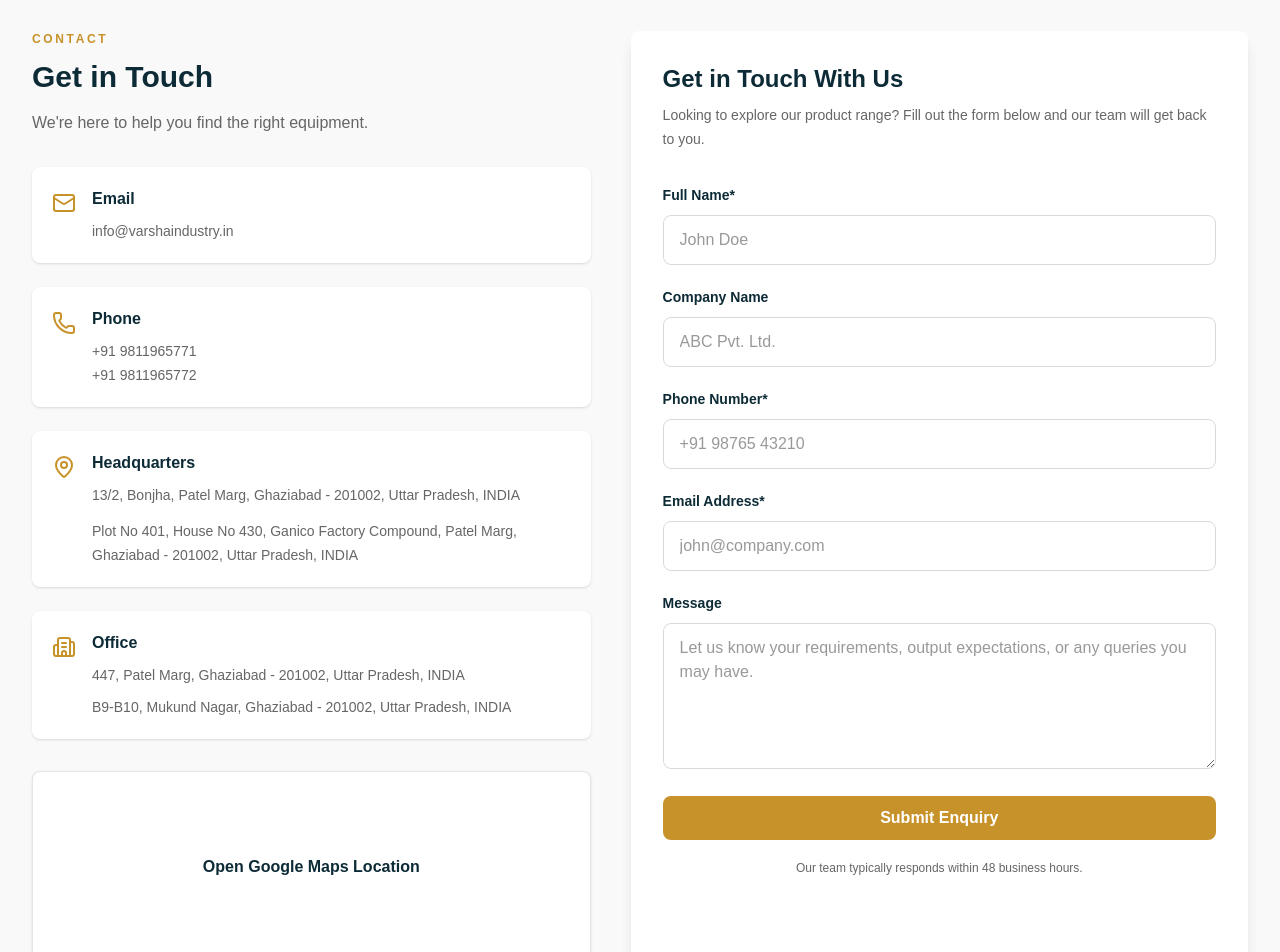
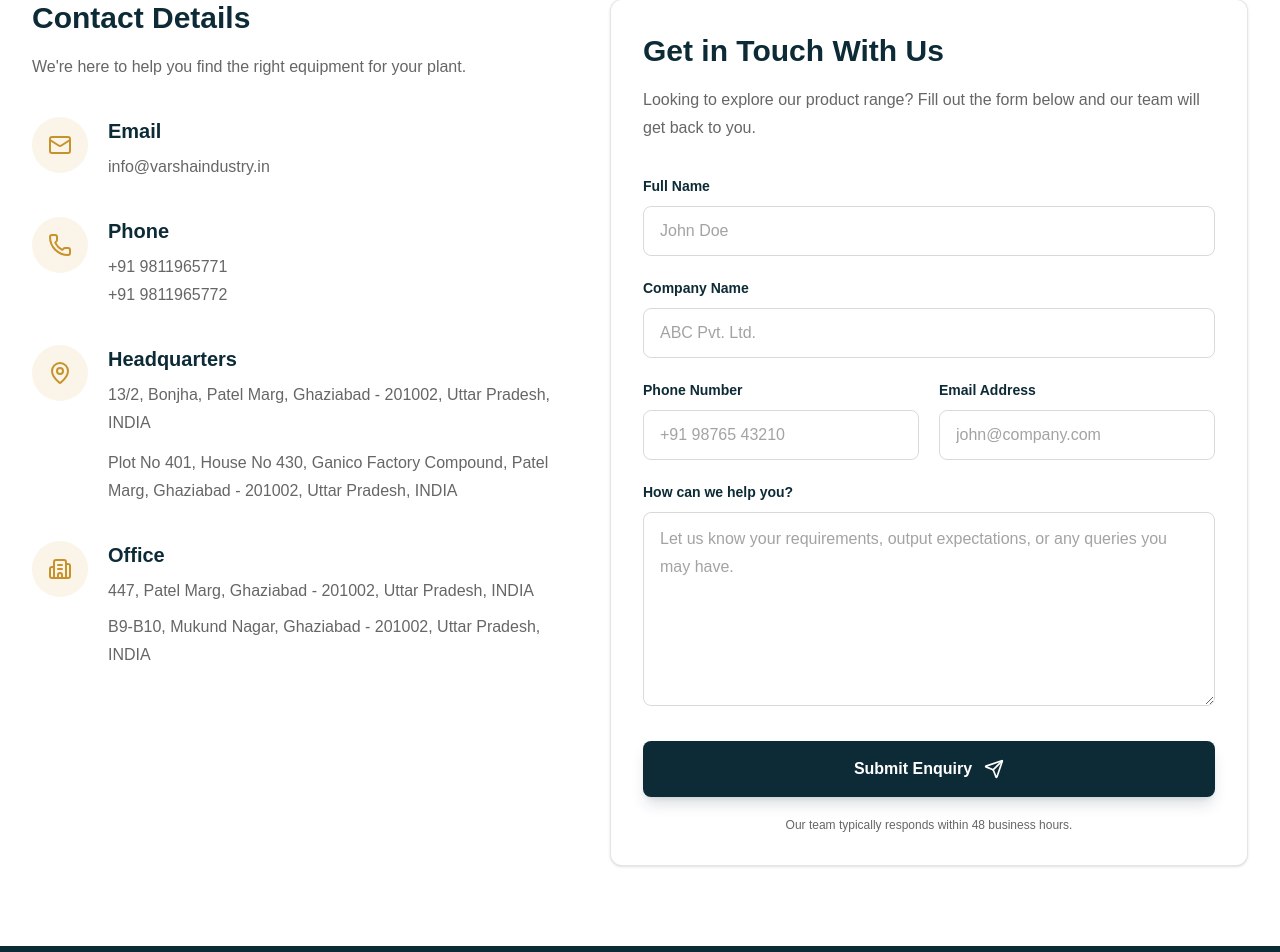
Before and after one commit to scalkit/Varsha-Industries, a Next.js app: page /contact in a window 1280 px wide. Shown: the part 377-1329 px from the top of the page. Built offline with nearby package versions, Linux system fonts and the light colour scheme.

Commit message:
UI changes 5

```diff
--- a/app/contact/page.tsx
+++ b/app/contact/page.tsx
@@ -1,22 +1,29 @@
-import { Building2, Mail, MapPin, Phone } from "lucide-react";
+import { Building2, ExternalLink, Mail, MapPin, Phone } from "lucide-react";
 import ContactForm from "@/components/ContactForm";
-import InnerHero from "@/components/InnerHero";
 import { brand } from "@/lib/site-data";
 
 export default function ContactPage() {
     return (
         <>
-            <InnerHero title="Contact Us" />
-            <section className="bg-soft py-16 md:py-24">
-                <div className="mx-auto grid max-w-screen-xl gap-10 px-4 sm:px-6 lg:grid-cols-[0.95fr_1.05fr] lg:px-8">
+            <section className="bg-primary px-4 py-16 text-center text-white sm:px-6 md:py-20 lg:px-8">
+                <div className="mx-auto max-w-3xl">
+                    <p className="text-xs font-bold uppercase tracking-[0.22em] text-amber">CONTACT</p>
+                    <h1 className="mt-4 text-3xl font-bold leading-tight sm:text-4xl md:text-5xl">Contact Us</h1>
+                    <p className="mx-auto mt-4 max-w-2xl text-base leading-7 text-white/75">
+                        Have a product enquiry or custom manufacturing request? We are here to help.
+                    </p>
+                </div>
+            </section>
+
+            <section className="bg-white py-14 md:py-20">
+                <div className="mx-auto grid max-w-screen-xl gap-10 px-4 sm:px-6 lg:grid-cols-[0.9fr_1.1fr] lg:gap-14 lg:px-8">
                     <div>
-                        <p className="text-xs font-bold uppercase tracking-[0.22em] text-amber">
-                            CONTACT
+                        <h2 className="text-2xl font-bold leading-tight text-primary sm:text-3xl">Contact Details</h2>
+                        <p className="mt-4 max-w-xl text-base leading-7 text-muted">
+                            We&apos;re here to help you find the right equipment for your plant.
                         </p>
-                        <h2 className="mt-3 text-2xl font-bold text-primary sm:text-3xl">Get in Touch</h2>
-                        <p className="mt-4 text-muted">We&apos;re here to help you find the right equipment.</p>
 
-                        <div className="mt-8 space-y-6">
+                        <div className="mt-9 space-y-9">
                             <Info icon={Mail} title="Email">
                                 <a href={`mailto:${brand.email}`} className="hover:text-amber">
                                     {brand.email}
@@ -42,14 +49,7 @@ export default function ContactPage() {
                             </Info>
                         </div>
 
-                        <a
-                            href={brand.mapsUrl}
-                            target="_blank"
-                            rel="noreferrer"
-                            className="mt-8 flex min-h-48 items-center justify-center rounded-lg border border-black/10 bg-white text-center font-bold text-primary shadow-sm hover:text-amber"
-                        >
-                            Open Google Maps Location
-                        </a>
+
                     </div>
 
                     <ContactForm />
@@ -69,11 +69,13 @@ function Info({
     children: React.ReactNode;
 }) {
     return (
-        <div className="flex min-w-0 gap-4 rounded-lg bg-white p-5 shadow-sm">
-            <Icon className="mt-1 h-6 w-6 flex-shrink-0 text-amber" />
+        <div className="flex min-w-0 gap-5">
+            <span className="flex h-14 w-14 flex-shrink-0 items-center justify-center rounded-full bg-amber/10 text-amber">
+                <Icon className="h-6 w-6" />
+            </span>
             <div className="min-w-0">
-                <h3 className="font-bold text-primary">{title}</h3>
-                <div className="mt-2 break-words text-sm leading-6 text-muted">{children}</div>
+                <h3 className="text-xl font-bold text-primary">{title}</h3>
+                <div className="mt-2 break-words text-base leading-7 text-muted">{children}</div>
             </div>
         </div>
     );
--- a/app/page.tsx
+++ b/app/page.tsx
@@ -98,10 +98,15 @@ export default function Home() {
                 </div>
             </section>
 
-            <section className="bg-soft py-16 md:py-24">
-                <div className="mx-auto max-w-screen-xl px-4 sm:px-6 lg:px-8">
-                    <SectionHeader eyebrow="GOT QUESTIONS?" title="Frequently Asked Questions" />
-                    <div className="mt-12">
+            <section className="relative overflow-hidden bg-soft py-16 md:py-24">
+                <div className="mx-auto max-w-5xl border-x border-primary/10 bg-background/55 px-4 py-8 sm:px-8 md:py-12 lg:px-16">
+                    <span className="inline-flex rounded-full bg-neutral px-6 py-2 text-sm font-bold text-muted">
+                        FAQs
+                    </span>
+                    <h2 className="mt-8 max-w-4xl text-3xl font-bold leading-tight text-primary md:text-4xl">
+                        Everything You Need to <span className="font-serif italic font-medium">Know</span>
+                    </h2>
+                    <div className="mt-10">
                         <FAQAccordion />
                     </div>
                 </div>
--- a/components/ContactCTA.tsx
+++ b/components/ContactCTA.tsx
@@ -1,26 +1,24 @@
 import Link from "next/link";
-import { Phone } from "lucide-react";
 
 export default function ContactCTA() {
     return (
-        <section className="bg-primary py-16 text-white">
-            <div className="mx-auto flex max-w-screen-xl flex-col items-start justify-between gap-8 px-4 sm:px-6 md:flex-row md:items-center lg:px-8">
-                <div className="max-w-3xl">
-                    <h2 className="text-2xl font-bold leading-tight sm:text-3xl md:text-4xl">
+        <section className="bg-[#123946] py-16 text-white md:py-20">
+            <div className="mx-auto flex max-w-3xl flex-col items-center px-4 text-center sm:px-6 lg:px-8">
+                <div>
+                    <h2 className="text-3xl font-bold leading-tight md:text-4xl">
                         Ready to Upgrade Your Oil Processing Plant?
                     </h2>
-                    <p className="mt-4 max-w-2xl text-white/75">
+                    <p className="mx-auto mt-4 max-w-2xl text-base leading-7 text-white/75 md:text-lg">
                         Talk to our experts today. We&apos;ll help you find the right machine for your needs.
                     </p>
                 </div>
-                <div className="flex w-full flex-col gap-4 sm:w-auto sm:flex-row">
-                    <Link href="/contact" className="btn-amber justify-center">
+                <div className="mt-8 flex w-full flex-col justify-center gap-4 sm:w-auto sm:flex-row">
+                    <Link href="/contact" className="min-w-44 rounded-md border border-white bg-transparent px-6 py-3 text-center font-bold text-white transition hover:-translate-y-1 hover:border-amber hover:bg-amber">
                         Contact Us
                     </Link>
-                    <a href="tel:+919811965771" className="btn-outline-white justify-center whitespace-nowrap">
-                        <Phone className="h-4 w-4" />
-                        +91 9811965771
-                    </a>
+                    <Link href="/products" className="min-w-44 rounded-md border border-white bg-transparent px-6 py-3 text-center font-bold text-white transition hover:-translate-y-1 hover:border-amber hover:bg-amber">
+                        Explore Products
+                    </Link>
                 </div>
             </div>
         </section>
--- a/components/ContactForm.tsx
+++ b/components/ContactForm.tsx
@@ -1,5 +1,6 @@
 "use client";
 
+import { Send } from "lucide-react";
 import { useState } from "react";
 
 type FormErrors = Partial<Record<"name" | "phone" | "email", string>>;
@@ -28,30 +29,40 @@ export default function ContactForm() {
     }
 
     return (
-        <form onSubmit={handleSubmit} className="min-w-0 rounded-lg bg-white p-5 shadow-lg sm:p-6 md:p-8" noValidate>
-            <h2 className="text-xl font-bold text-primary sm:text-2xl">Get in Touch With Us</h2>
-            <p className="mt-2 text-sm leading-6 text-muted">
+        <form
+            onSubmit={handleSubmit}
+            className="min-w-0 rounded-xl border border-black/10 bg-white p-5 shadow-sm sm:p-6 md:p-8"
+            noValidate
+        >
+            <h2 className="text-2xl font-bold leading-tight text-primary sm:text-3xl">Get in Touch With Us</h2>
+            <p className="mt-4 text-base leading-7 text-muted">
                 Looking to explore our product range? Fill out the form below and our team will get back to you.
             </p>
             <div className="mt-8 grid gap-5">
-                <Field label="Full Name*" name="name" placeholder="John Doe" error={errors.name} />
+                <Field label="Full Name" name="name" placeholder="John Doe" error={errors.name} />
                 <Field label="Company Name" name="company" placeholder="ABC Pvt. Ltd." />
-                <Field label="Phone Number*" name="phone" placeholder="+91 98765 43210" error={errors.phone} />
-                <Field label="Email Address*" name="email" placeholder="john@company.com" error={errors.email} />
+                <div className="grid gap-5 sm:grid-cols-2">
+                    <Field label="Phone Number" name="phone" placeholder="+91 98765 43210" error={errors.phone} />
+                    <Field label="Email Address" name="email" placeholder="john@company.com" error={errors.email} />
+                </div>
                 <div>
                     <label htmlFor="message" className="text-sm font-bold text-primary">
-                        Message
+                        How can we help you?
                     </label>
                     <textarea
                         id="message"
                         name="message"
-                        rows={5}
+                        rows={6}
                         placeholder="Let us know your requirements, output expectations, or any queries you may have."
-                        className="mt-2 w-full rounded-lg border border-black/15 px-4 py-3 outline-none transition focus:border-amber"
+                        className="mt-2 w-full rounded-lg border border-black/15 px-4 py-3 leading-7 outline-none transition placeholder:text-muted/60 focus:border-amber"
                     />
                 </div>
-                <button type="submit" className="btn-amber w-full justify-center">
+                <button
+                    type="submit"
+                    className="mt-2 inline-flex w-full items-center justify-center gap-3 rounded-lg bg-primary px-6 py-4 font-bold text-white shadow-lg shadow-primary/15 transition hover:-translate-y-1 hover:bg-amber"
+                >
                     Submit Enquiry
+                    <Send className="h-5 w-5" />
                 </button>
                 <p className="text-center text-xs text-muted">
                     Our team typically responds within 48 business hours.
@@ -86,7 +97,7 @@ function Field({
                 id={name}
                 name={name}
                 placeholder={placeholder}
-                className="mt-2 w-full rounded-lg border border-black/15 px-4 py-3 outline-none transition focus:border-amber"
+                className="mt-2 w-full rounded-lg border border-black/15 px-4 py-3 outline-none transition placeholder:text-muted/60 focus:border-amber"
             />
             {error && <p className="mt-1 text-xs font-bold text-red-600">{error}</p>}
         </div>
--- a/lib/site-data.ts
+++ b/lib/site-data.ts
@@ -150,7 +150,16 @@ export const productCategories = [
             "Polyester",
             "PCM (Polyester & Cotton Mix)",
             "Polypropylene",
-            "Available Sizes: 8 X 8 X 8 through 30 X 30 X 30",
+            "8 X 8 X 8",
+            "10 X 10 X 10",
+            "12 X 12 X 12",
+            "14 X 14 X 14",
+            "16 X 16 X 16",
+            "18 X 18 X 18",
+            "20 X 20 X 20",
+            "22 X 22 X 22",
+            "24 X 24 X 24",
+            "30 X 30 X 30",
         ],
     },
 ];
```
Also changed, not shown: components/FAQAccordion.tsx (+10 -7 lines).
